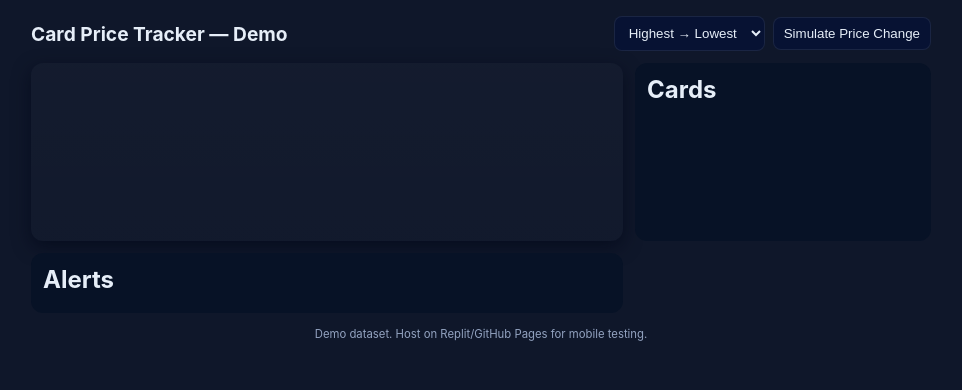
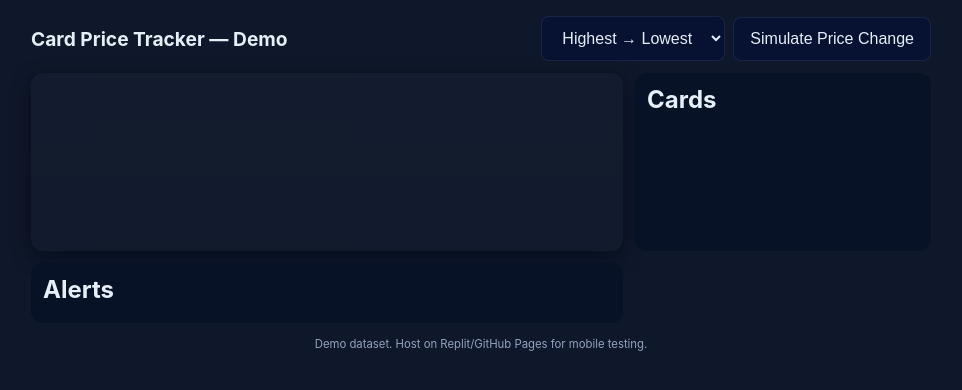
Before and after one commit to travisleblanc937-rgb/Travpricealert, a plain HTML site: page index.html in a window 1280 px wide. Shown: the whole page, without its empty margins (159-1121 px from the left). Drawn offline with nearby package versions, Linux system fonts and the light colour scheme.

Commit message:
Update style.css

```diff
--- a/style.css
+++ b/style.css
@@ -16,3 +16,7 @@ main{display:grid;grid-template-columns:1fr;gap:12px}
 .alert{padding:8px;border-radius:8px;margin-bottom:8px;background:linear-gradient(90deg, rgba(255,255,255,0.02), rgba(255,0,0,0.02));border-left:4px solid rgba(255,255,255,0.06)}
 footer{margin-top:12px;text-align:center;color:#93a3c0;font-size:0.85rem}
 @media(min-width:800px){main{grid-template-columns:2fr 1fr}}
+button, select {
+  padding: 12px 16px;
+  font-size: 1rem;
+}
```
